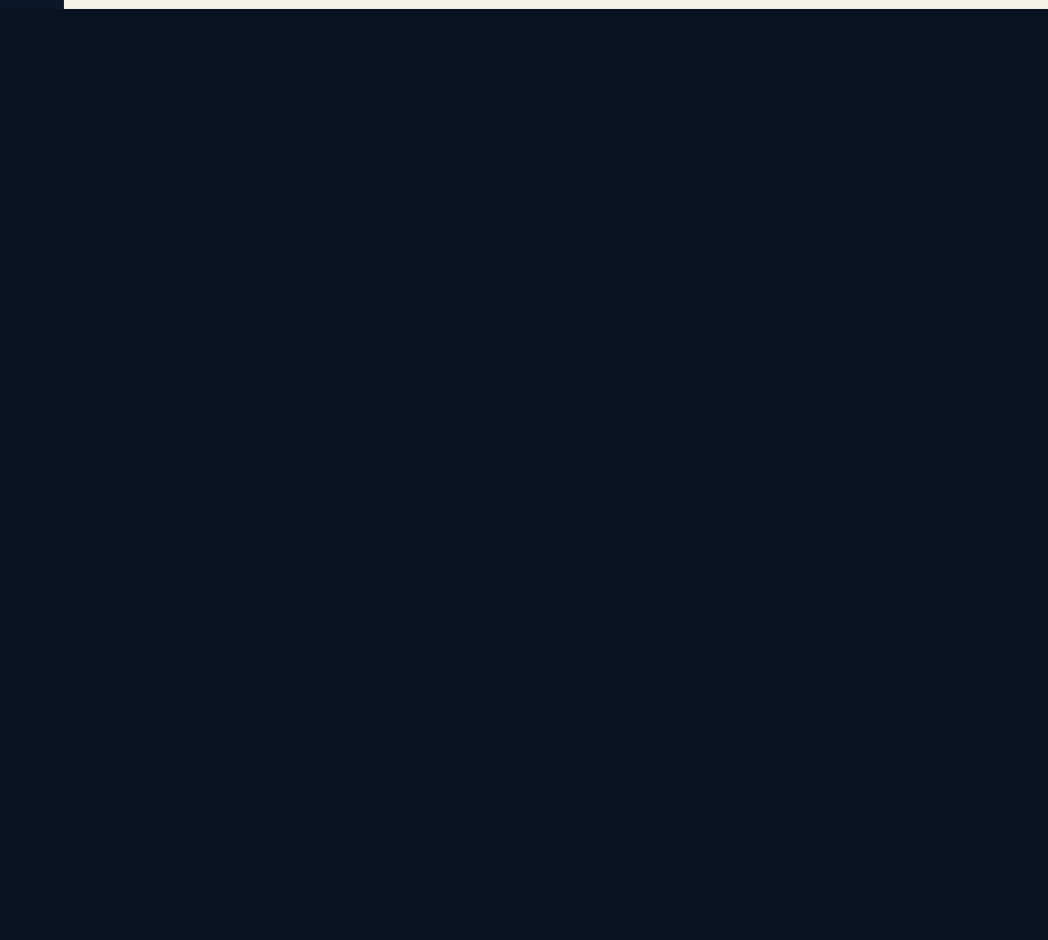
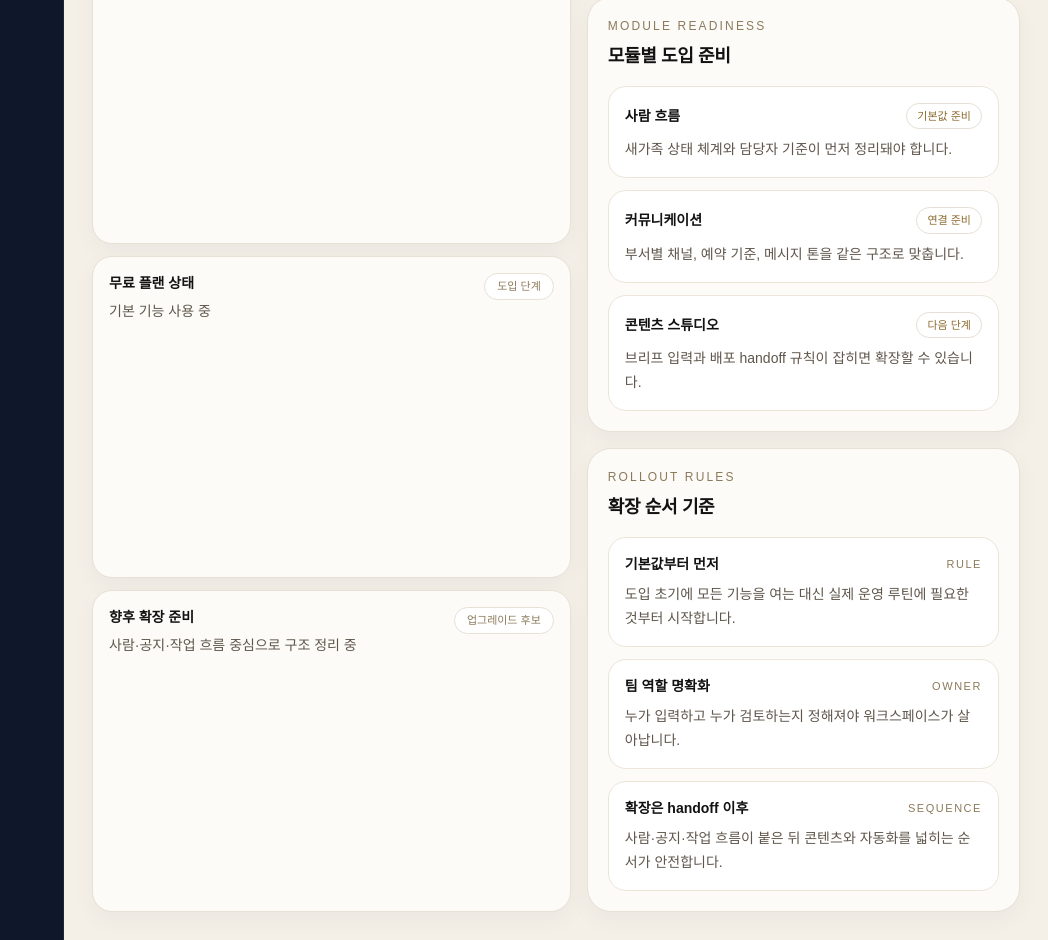
Before and after one commit to kinddragon1224/soom-church, a Next.js app: page /workspace/settings in a window 1280 px wide. Shown: the part 1660-2600 px from the top of the page, without its empty margins (232-1280 px from the left). Before the commit the page ends 1669 px from the top, so only its background shows below. Built offline with nearby package versions, Linux system fonts and the light colour scheme; a web font is replaced by a local one.

Commit message:
feat(workspace): deepen operations support pages

```diff
--- a/app/workspace/notices/page.tsx
+++ b/app/workspace/notices/page.tsx
@@ -29,6 +29,18 @@ const reviewQueue = [
   { title: "수련회 신청 오픈", note: "신청 링크와 마감일 재확인", due: "오늘" },
   { title: "봉사자 리마인드", note: "예배 시간 변경 반영 여부 확인", due: "이번 주" },
   { title: "청년부 모임 공지", note: "푸시 제목 길이 조정 필요", due: "검토" },
+];
+
+const handoffRoutes = [
+  { title: "신청자 목록 → 사람 흐름", desc: "행사 신청 공지가 나간 뒤 반응한 사람은 후속 연락 대상에 바로 이어집니다.", target: "사람" },
+  { title: "검토 완료 → 작업 흐름", desc: "문구와 링크 검토가 끝나면 담당자 확인 태스크로 넘겨 누락을 줄입니다.", target: "작업 흐름" },
+  { title: "공지 배포 → 콘텐츠 재사용", desc: "행사 공지 문구는 썸네일 문구와 영상 캡션으로 다시 이어질 수 있습니다.", target: "콘텐츠" },
+];
+
+const automationRules = [
+  { title: "예약 24시간 전 재확인", note: "발송 전날 링크와 일정이 바뀌었는지 마지막으로 점검합니다.", state: "ready" },
+  { title: "채널별 길이 가이드", note: "문자, 카카오톡, 푸시마다 제목·본문 길이 기준을 붙입니다.", state: "draft" },
+  { title: "미열람 후속 알림", note: "중요 공지를 읽지 않은 대상만 다시 묶어 후속 안내를 준비합니다.", state: "review" },
 ];
 
 export default function WorkspaceNoticesPage() {
@@ -172,6 +184,38 @@ export default function WorkspaceNoticesPage() {
               ))}
             </div>
           </section>
+
+          <section className="rounded-[24px] border border-[#E7E0D4] bg-[#FCFBF8] p-5 shadow-[0_8px_24px_rgba(15,23,42,0.04)]">
+            <p className="text-xs tracking-[0.18em] text-[#8C7A5B]">NEXT HANDOFF</p>
+            <h2 className="mt-2 text-lg font-semibold text-[#121212]">다음 모듈로 넘길 흐름</h2>
+            <div className="mt-4 grid gap-3">
+              {handoffRoutes.map((item) => (
+                <div key={item.title} className="rounded-[18px] border border-[#ECE5D8] bg-white p-4">
+                  <div className="flex items-center justify-between gap-3">
+                    <p className="text-sm font-semibold text-[#121212]">{item.title}</p>
+                    <span className="rounded-full border border-[#e6dfd5] bg-white px-2.5 py-1 text-[11px] text-[#8C6A2E]">{item.target}</span>
+                  </div>
+                  <p className="mt-2 text-sm leading-6 text-[#5F564B]">{item.desc}</p>
+                </div>
+              ))}
+            </div>
+          </section>
+
+          <section className="rounded-[24px] border border-[#E7E0D4] bg-[#FCFBF8] p-5 shadow-[0_8px_24px_rgba(15,23,42,0.04)]">
+            <p className="text-xs tracking-[0.18em] text-[#8C7A5B]">AUTOMATION READY</p>
+            <h2 className="mt-2 text-lg font-semibold text-[#121212]">자동화로 붙일 수 있는 규칙</h2>
+            <div className="mt-4 grid gap-3">
+              {automationRules.map((item) => (
+                <div key={item.title} className="rounded-[18px] border border-[#ECE5D8] bg-white p-4">
+                  <div className="flex items-center justify-between gap-3">
+                    <p className="text-sm font-semibold text-[#121212]">{item.title}</p>
+                    <span className="text-[11px] uppercase tracking-[0.14em] text-[#8C7A5B]">{item.state}</span>
+                  </div>
+                  <p className="mt-2 text-sm leading-6 text-[#5F564B]">{item.note}</p>
+                </div>
+              ))}
+            </div>
+          </section>
         </div>
       </div>
     </div>
--- a/app/workspace/settings/page.tsx
+++ b/app/workspace/settings/page.tsx
@@ -16,6 +16,18 @@ const planChecks = [
   { title: "현재 플랜", desc: "무료 플랜으로 기본 도입 가능", status: "활성" },
   { title: "팀원 구성", desc: "운영 담당 2명, 검토 1명, 콘텐츠 1명", status: "정리됨" },
   { title: "다음 확장 포인트", desc: "예약 공지와 콘텐츠 요청 흐름 연결", status: "검토중" },
+];
+
+const moduleReadiness = [
+  { title: "사람 흐름", desc: "새가족 상태 체계와 담당자 기준이 먼저 정리돼야 합니다.", state: "기본값 준비" },
+  { title: "커뮤니케이션", desc: "부서별 채널, 예약 기준, 메시지 톤을 같은 구조로 맞춥니다.", state: "연결 준비" },
+  { title: "콘텐츠 스튜디오", desc: "브리프 입력과 배포 handoff 규칙이 잡히면 확장할 수 있습니다.", state: "다음 단계" },
+];
+
+const rolloutRules = [
+  { title: "기본값부터 먼저", note: "도입 초기에 모든 기능을 여는 대신 실제 운영 루틴에 필요한 것부터 시작합니다.", state: "rule" },
+  { title: "팀 역할 명확화", note: "누가 입력하고 누가 검토하는지 정해져야 워크스페이스가 살아납니다.", state: "owner" },
+  { title: "확장은 handoff 이후", note: "사람·공지·작업 흐름이 붙은 뒤 콘텐츠와 자동화를 넓히는 순서가 안전합니다.", state: "sequence" },
 ];
 
 export default function WorkspaceSettingsPage() {
@@ -112,6 +124,38 @@ export default function WorkspaceSettingsPage() {
               ))}
             </div>
           </section>
+
+          <section className="rounded-[24px] border border-[#E7E0D4] bg-[#FCFBF8] p-5 shadow-[0_8px_24px_rgba(15,23,42,0.04)]">
+            <p className="text-xs tracking-[0.18em] text-[#8C7A5B]">MODULE READINESS</p>
+            <h2 className="mt-2 text-lg font-semibold text-[#121212]">모듈별 도입 준비</h2>
+            <div className="mt-4 grid gap-3">
+              {moduleReadiness.map((item) => (
+                <div key={item.title} className="rounded-[18px] border border-[#ECE5D8] bg-white p-4">
+                  <div className="flex items-center justify-between gap-3">
+                    <p className="text-sm font-semibold text-[#121212]">{item.title}</p>
+                    <span className="rounded-full border border-[#e6dfd5] bg-white px-2.5 py-1 text-[11px] text-[#8C6A2E]">{item.state}</span>
+                  </div>
+                  <p className="mt-2 text-sm leading-6 text-[#5F564B]">{item.desc}</p>
+                </div>
+              ))}
+            </div>
+          </section>
+
+          <section className="rounded-[24px] border border-[#E7E0D4] bg-[#FCFBF8] p-5 shadow-[0_8px_24px_rgba(15,23,42,0.04)]">
+            <p className="text-xs tracking-[0.18em] text-[#8C7A5B]">ROLLOUT RULES</p>
+            <h2 className="mt-2 text-lg font-semibold text-[#121212]">확장 순서 기준</h2>
+            <div className="mt-4 grid gap-3">
+              {rolloutRules.map((item) => (
+                <div key={item.title} className="rounded-[18px] border border-[#ECE5D8] bg-white p-4">
+                  <div className="flex items-center justify-between gap-3">
+                    <p className="text-sm font-semibold text-[#121212]">{item.title}</p>
+                    <span className="text-[11px] uppercase tracking-[0.14em] text-[#8C7A5B]">{item.state}</span>
+                  </div>
+                  <p className="mt-2 text-sm leading-6 text-[#5F564B]">{item.note}</p>
+                </div>
+              ))}
+            </div>
+          </section>
         </div>
       </div>
     </div>
--- a/app/workspace/tasks/page.tsx
+++ b/app/workspace/tasks/page.tsx
@@ -29,6 +29,18 @@ const reviewItems = [
   { title: "수련회 안내 페이지 검수", note: "신청 버튼 문구 최종 확인", status: "검토" },
   { title: "부활절 행사 체크리스트", note: "현장 역할 배정 누락 여부 확인", status: "오늘" },
   { title: "주보 공지 정리", note: "예배 순서 변경 반영 필요", status: "대기" },
+];
+
+const handoffBoards = [
+  { title: "사람 흐름에서 들어온 후속 연락", desc: "새가족 등록 뒤 첫 연락과 소그룹 연결은 작업 보드에서 마감까지 추적합니다.", target: "사람" },
+  { title: "검토 완료 후 공지 예약", desc: "행사·예배 준비 태스크가 끝나면 바로 커뮤니케이션 모듈로 넘겨 발송을 붙입니다.", target: "커뮤니케이션" },
+  { title: "콘텐츠 요청과 체크리스트 연결", desc: "영상·랜딩 제작 요청은 현장 일정 태스크와 같이 묶여야 누락이 없습니다.", target: "콘텐츠" },
+];
+
+const workflowRules = [
+  { title: "마감 없는 작업 금지", note: "예배 전, 행사 전처럼 실제 운영 시점을 붙여야 우선순위가 살아납니다.", state: "rule" },
+  { title: "검토는 담당자와 분리", note: "실행한 사람과 최종 확인하는 사람을 나눠야 막판 실수가 줄어듭니다.", state: "review" },
+  { title: "막힌 일 즉시 공유", note: "대기 상태가 길어지는 작업은 보드 상단으로 끌어올려 바로 드러냅니다.", state: "signal" },
 ];
 
 export default function WorkspaceTasksPage() {
@@ -173,6 +185,38 @@ export default function WorkspaceTasksPage() {
               ))}
             </div>
           </section>
+
+          <section className="rounded-[24px] border border-[#E7E0D4] bg-[#FCFBF8] p-5 shadow-[0_8px_24px_rgba(15,23,42,0.04)]">
+            <p className="text-xs tracking-[0.18em] text-[#8C7A5B]">NEXT HANDOFF</p>
+            <h2 className="mt-2 text-lg font-semibold text-[#121212]">다른 모듈과 연결되는 일</h2>
+            <div className="mt-4 grid gap-3">
+              {handoffBoards.map((item) => (
+                <div key={item.title} className="rounded-[18px] border border-[#ECE5D8] bg-white p-4">
+                  <div className="flex items-center justify-between gap-3">
+                    <p className="text-sm font-semibold text-[#121212]">{item.title}</p>
+                    <span className="rounded-full border border-[#e6dfd5] bg-white px-2.5 py-1 text-[11px] text-[#8C6A2E]">{item.target}</span>
+                  </div>
+                  <p className="mt-2 text-sm leading-6 text-[#5F564B]">{item.desc}</p>
+                </div>
+              ))}
+            </div>
+          </section>
+
+          <section className="rounded-[24px] border border-[#E7E0D4] bg-[#FCFBF8] p-5 shadow-[0_8px_24px_rgba(15,23,42,0.04)]">
+            <p className="text-xs tracking-[0.18em] text-[#8C7A5B]">WORKFLOW RULES</p>
+            <h2 className="mt-2 text-lg font-semibold text-[#121212]">보드 운영 기준</h2>
+            <div className="mt-4 grid gap-3">
+              {workflowRules.map((item) => (
+                <div key={item.title} className="rounded-[18px] border border-[#ECE5D8] bg-white p-4">
+                  <div className="flex items-center justify-between gap-3">
+                    <p className="text-sm font-semibold text-[#121212]">{item.title}</p>
+                    <span className="text-[11px] uppercase tracking-[0.14em] text-[#8C7A5B]">{item.state}</span>
+                  </div>
+                  <p className="mt-2 text-sm leading-6 text-[#5F564B]">{item.note}</p>
+                </div>
+              ))}
+            </div>
+          </section>
         </div>
       </div>
     </div>
```
